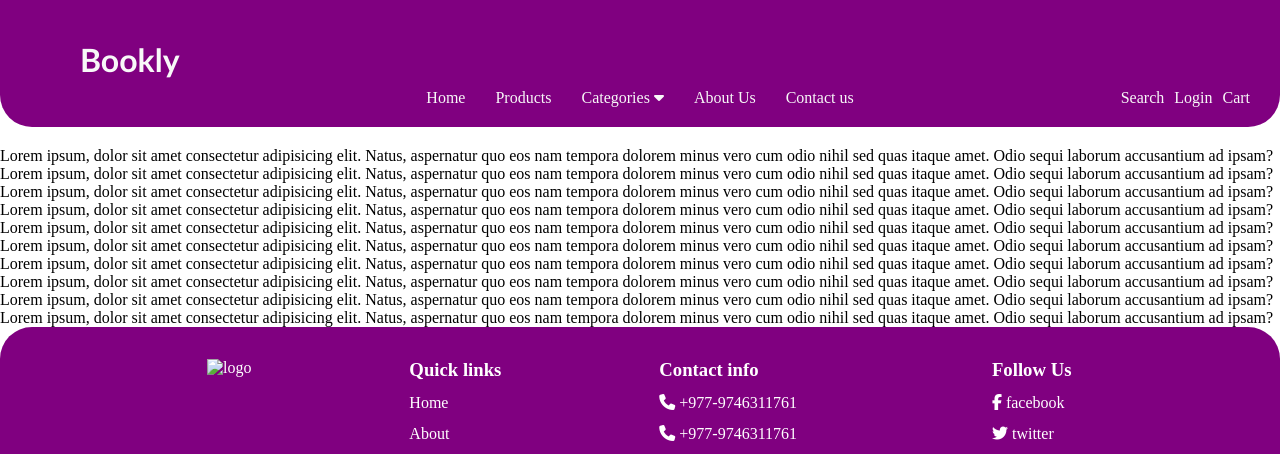
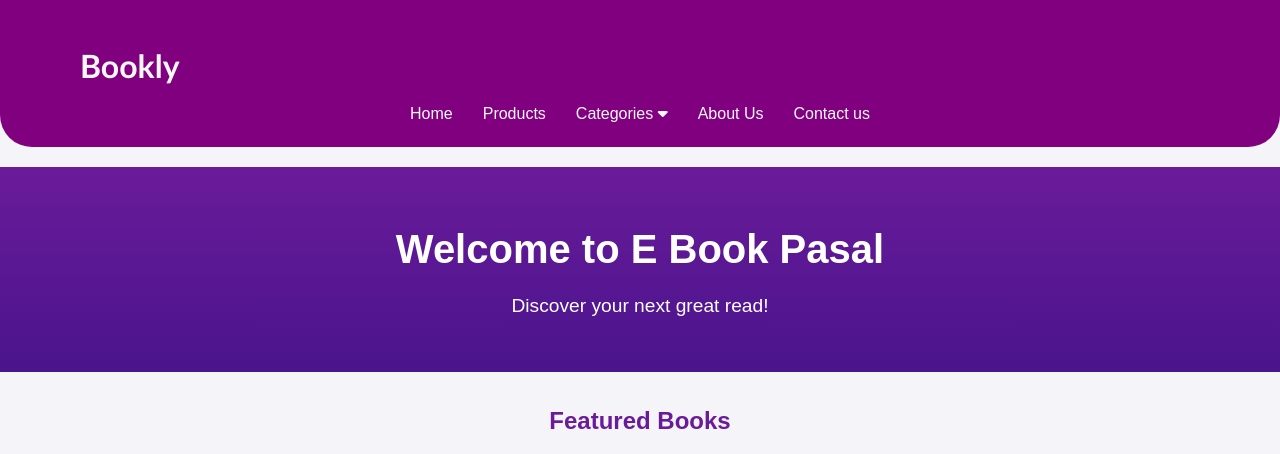
Before and after one commit to lgic-project/BookComSystem, a PHP site: page / in a window 1280 px wide. Shown: the top 454 px of the page. Run offline with PHP 8.4, Linux system fonts and the light colour scheme.

Commit message:
changes in index and it's compoenents

```diff
--- a/about.php
+++ b/about.php
@@ -13,10 +13,9 @@
 </head>
 
 <body>
-    <?php include './header.php'; ?>
     <section class="about-us">
         <section class="about-com">
-            <h1 >About us</h1>
+            <!-- <h1 >About us</h1> -->
             <p></p>
         </section>
         <section class="about-dev">
--- /dev/null
+++ b/css/home.css
@@ -0,0 +1,92 @@
+/* General Reset */
+* {
+    margin: 0;
+    padding: 0;
+    box-sizing: border-box;
+}
+
+/* Body Styling */
+body {
+    font-family: 'Arial', sans-serif;
+    line-height: 1.6;
+    background-color: #f4f4f9;
+    color: #333;
+}
+
+/* Banner Section */
+.banner {
+    text-align: center;
+    padding: 50px 20px;
+    background: linear-gradient(to bottom, #6a1b9a, #4a148c);
+    color: #fff;
+}
+
+.banner h1 {
+    font-size: 2.5rem;
+    margin-bottom: 10px;
+}
+
+.banner p {
+    font-size: 1.2rem;
+}
+
+/* Book Grid Section */
+.book-grid {
+    padding: 30px 20px;
+}
+
+.book-grid h2 {
+    text-align: center;
+    margin-bottom: 20px;
+    color: #6a1b9a;
+}
+
+.books {
+    display: grid;
+    grid-template-columns: repeat(auto-fit, minmax(200px, 1fr));
+    gap: 20px;
+}
+
+.book {
+    background: #fff;
+    padding: 15px;
+    border-radius: 8px;
+    box-shadow: 0 2px 5px rgba(0, 0, 0, 0.1);
+    text-align: center;
+}
+
+.book img {
+    max-width: 100%;
+    border-radius: 5px;
+    margin-bottom: 10px;
+}
+
+.book h3 {
+    font-size: 1.2rem;
+    margin: 10px 0;
+    color: #333;
+}
+
+.book p {
+    font-size: 1rem;
+    color: #6a1b9a;
+    font-weight: bold;
+}
+
+/* About Section */
+.about {
+    padding: 20px;
+    text-align: center;
+    background-color: #f9f9f9;
+    color: #333;
+}
+
+.about h2 {
+    color: #6a1b9a;
+    margin-bottom: 10px;
+}
+
+.about p {
+    font-size: 1rem;
+    line-height: 1.5;
+}
--- a/header.php
+++ b/header.php
@@ -1,7 +1,7 @@
+<!-- header.php -->
 <header class="header">
     <div class="header-1">
         <h1 class="logo"> <a href="./index.php">Bookly</a> </h1>
-
     </div>
     <nav class="header-2">
         <div class="nav-bar">
@@ -10,14 +10,12 @@
                     <li><a href="./index.php">Home</a> </li>
                     <li><a href="product.php">Products</a> </li>
                     <li><a href="category.php">Categories <i class="fas fa-caret-down"></i> </a>
-
                         <div class="dropdown_menu">
                             <ul>
                                 <li><a href="">Fantasy</a></li>
                                 <li><a href="">Sci-Fi</a></li>
                                 <li><a href="">Biography</a></li>
                                 <li><a href="">Self-Help</a></li>
-                            <li><a href="">Biography</a></li>
                                 <li><a href="">Mystery/Thriller</a></li>
                                 <li><a href="">Romance</a></li>
                                 <li><a href="">Horror</a></li>
@@ -25,22 +23,10 @@
                                 <li><a href="">Other</a></li>
                             </ul>
                         </div>
-
                     </li>
-                    <li><a href="about.php">About Us</a> </li>
+                    <li><a href="index.php?page=about">About Us</a> </li>
                     <li><a href="contact.php">Contact us</a> </li>
                 </ul>
-            </div>
-            <div class="nav-2">
-                <a href="./search.php"> Search</a>
-                <div class="login">
-                    <?php if (isset($_SESSION['user'])): ?>
-                        <li><a href="logout.php">Logout</a></li>
-                    <?php else: ?>
-                        <li><a href="login.php">Login</a></li>
-                    <?php endif; ?>
-                </div>
-                <a href="">Cart</a>
             </div>
         </div>
     </nav>
--- a/home.php
+++ b/home.php
@@ -1,6 +1,42 @@
-<main>
-    <section>
-        <h2>Home Page</h2>
-        <p>Welcome to the home page of our PHP React-like app!</p>
-    </section>
-</main>
+<!DOCTYPE html>
+<html lang="en">
+<head>
+    <meta charset="UTF-8">
+    <meta name="viewport" content="width=device-width, initial-scale=1.0">
+    <title>Book Commercial Site</title>
+    <link rel="stylesheet" href="css/home.css">
+</head>
+<body>
+<section class="banner">
+    <h1>Welcome to E Book Pasal</h1>
+    <p>Discover your next great read!</p>
+</section>
+
+<section class="book-grid">
+    <h2>Featured Books</h2>
+    <div class="books">
+        <div class="book">
+            <img src="book1.jpg" alt="Book 1">
+            <h3>Book Title 1</h3>
+            <p>$15.99</p>
+        </div>
+        <div class="book">
+            <img src="book2.jpg" alt="Book 2">
+            <h3>Book Title 2</h3>
+            <p>$12.49</p>
+        </div>
+        <div class="book">
+            <img src="book3.jpg" alt="Book 3">
+            <h3>Book Title 3</h3>
+            <p>$19.99</p>
+        </div>
+    </div>
+</section>
+
+<section class="about">
+    <h2>About Us</h2>
+    <p>E Book Pasal is your one-stop shop for amazing books. We provide a wide range of collections to satisfy every reader.</p>
+</section>
+
+</body>
+</html>
--- a/index.php
+++ b/index.php
@@ -7,7 +7,7 @@
 // }
 
 // $username = $_SESSION['username']; // Fetch the logged-in username from session (in real app)
-// ?>
+?>
 
 <!DOCTYPE html>
 <html lang="en">
@@ -17,53 +17,34 @@
     <meta name="viewport" content="width=device-width, initial-scale=1.0">
     <title>Sasto E-Pasal</title>
     <link rel="stylesheet" href="https://cdnjs.cloudflare.com/ajax/libs/font-awesome/6.7.1/css/all.min.css">
- <!-- for font and icons -->
+    <!-- for font and icons -->
     <link rel="stylesheet" href="./css/style.css"> <!-- Main stylesheet -->
     <link rel="stylesheet" href="./css/footer.css">
 </head>
 
 <body>
-    <?php include 'header.php' ?>
-
+    <?php include 'header.php'; ?>
 
     <!-- Main Content -->
     <main>
         <?php
-        // Routing logic to dynamically load content
-        // if (isset($_GET['page'])) {
-        //     $page = $_GET['page'];
-        //     switch ($page) {
-        //         case 'about':
-        //             include 'about.php';
-        //             break;
-        //         case 'contact':
-        //             include 'contact.php';
-        //             break;
-        //         case 'products':
-        //             include 'products.php';
-        //             break;
-        //         default:
-        //             include 'homepage.php';
-        //     }
-        // } else {
-        //     include 'homepage.php'; // Default page
-        // }
+        // Check for the 'page' parameter in the URL to dynamically load content
+        if (isset($_GET['page'])) {
+            $page = $_GET['page'];
+            switch ($page) {
+                case 'about':
+                    include 'about.php'; // Include about.php when the 'about' page is requested
+                    break;
+                // Add other cases for different pages as needed
+                default:
+                    include 'home.php'; // Default page if no page is specified
+            }
+        } else {
+            include 'home.php'; // Default page if no page is specified
+        }
         ?>
-
     </main>
 
-    <section>
-        Lorem ipsum, dolor sit amet consectetur adipisicing elit. Natus, aspernatur quo eos nam tempora dolorem minus vero cum odio nihil sed quas itaque amet. Odio sequi laborum accusantium ad ipsam?
-        Lorem ipsum, dolor sit amet consectetur adipisicing elit. Natus, aspernatur quo eos nam tempora dolorem minus vero cum odio nihil sed quas itaque amet. Odio sequi laborum accusantium ad ipsam?
-        Lorem ipsum, dolor sit amet consectetur adipisicing elit. Natus, aspernatur quo eos nam tempora dolorem minus vero cum odio nihil sed quas itaque amet. Odio sequi laborum accusantium ad ipsam?
-        Lorem ipsum, dolor sit amet consectetur adipisicing elit. Natus, aspernatur quo eos nam tempora dolorem minus vero cum odio nihil sed quas itaque amet. Odio sequi laborum accusantium ad ipsam?
-        Lorem ipsum, dolor sit amet consectetur adipisicing elit. Natus, aspernatur quo eos nam tempora dolorem minus vero cum odio nihil sed quas itaque amet. Odio sequi laborum accusantium ad ipsam?
-        Lorem ipsum, dolor sit amet consectetur adipisicing elit. Natus, aspernatur quo eos nam tempora dolorem minus vero cum odio nihil sed quas itaque amet. Odio sequi laborum accusantium ad ipsam?
-        Lorem ipsum, dolor sit amet consectetur adipisicing elit. Natus, aspernatur quo eos nam tempora dolorem minus vero cum odio nihil sed quas itaque amet. Odio sequi laborum accusantium ad ipsam?
-        Lorem ipsum, dolor sit amet consectetur adipisicing elit. Natus, aspernatur quo eos nam tempora dolorem minus vero cum odio nihil sed quas itaque amet. Odio sequi laborum accusantium ad ipsam?
-        Lorem ipsum, dolor sit amet consectetur adipisicing elit. Natus, aspernatur quo eos nam tempora dolorem minus vero cum odio nihil sed quas itaque amet. Odio sequi laborum accusantium ad ipsam?
-        Lorem ipsum, dolor sit amet consectetur adipisicing elit. Natus, aspernatur quo eos nam tempora dolorem minus vero cum odio nihil sed quas itaque amet. Odio sequi laborum accusantium ad ipsam?
-    </section>
     <!-- Footer -->
     <?php include 'footer.php'; ?>
 
```
Also changed, not shown: css/navbar.css (added, +91 -0 lines), navbar.php (+18 -3 lines). Lines whose indentation alone changed are shown as unchanged.
